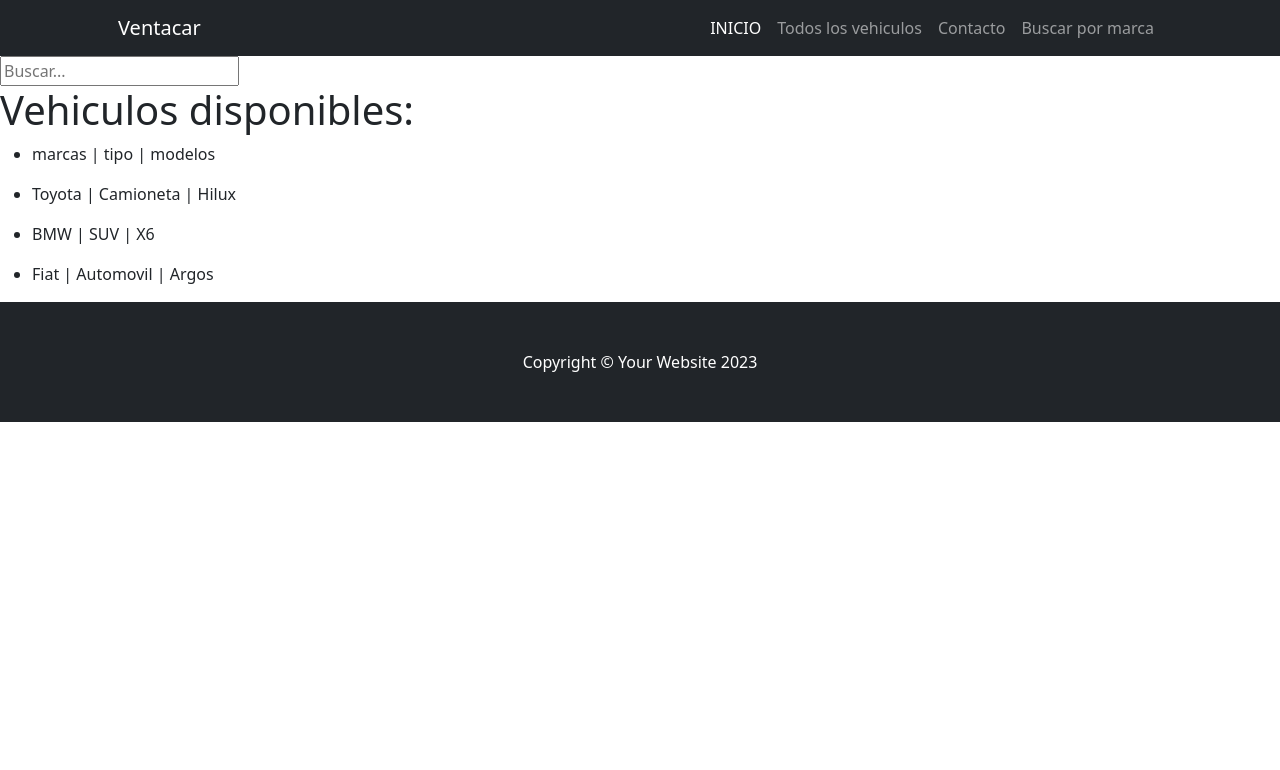
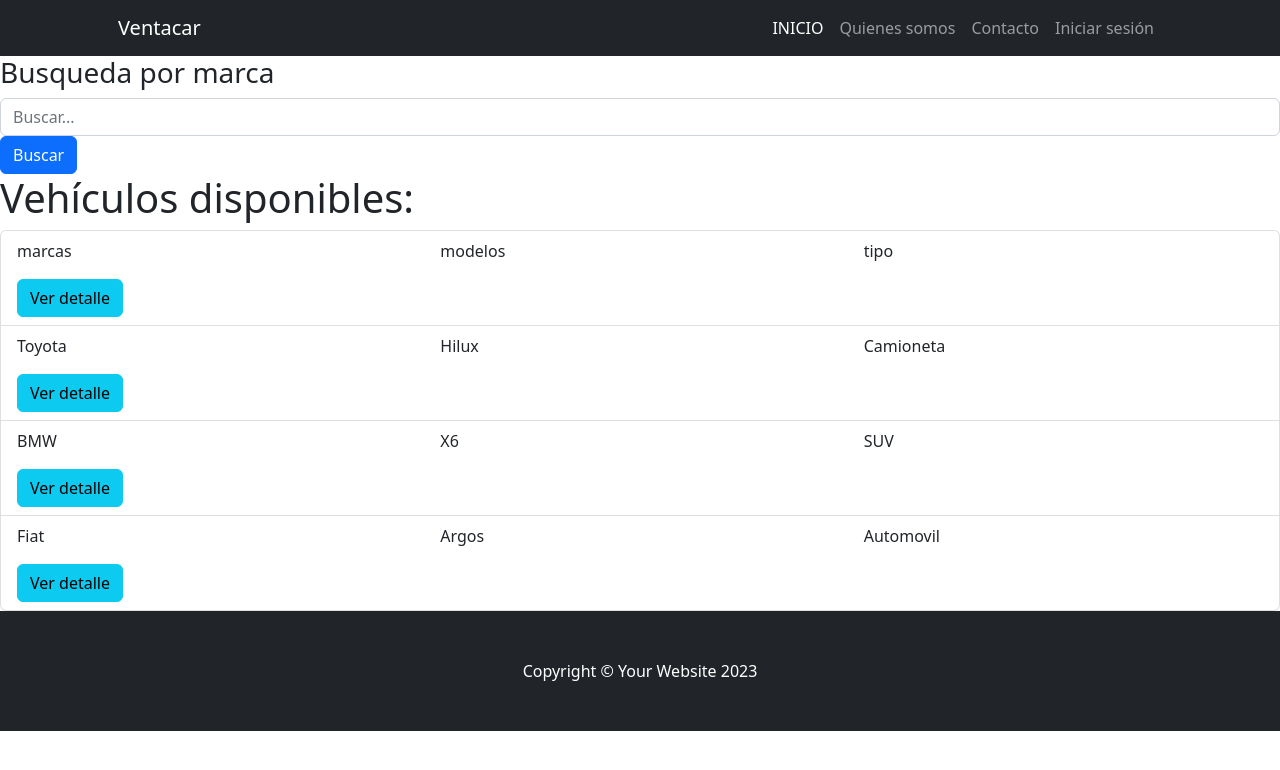
Before and after one commit to LuisDEsposito/consecionaria, a Django app: template vehiculos/templates/vehiculos/lista_vehiculos.html in a window 1280 px wide. Shown: the top 770 px of the page. Run offline with Django 5.2, Linux system fonts and the light colour scheme; the template is opened without the code that fills it: values that come from a table or form of the project are taken from there, others are empty; data comes from the database, SQL or seed files in the repository; both versions use the stored data as it was after the commit; some libraries are stand-ins or nearby versions.

Commit message:
creada la funcion ver detalle

```diff
--- a/core/templates/core/base.html
+++ b/core/templates/core/base.html
@@ -20,16 +20,16 @@
         <!-- Responsive navbar-->
     <nav class="navbar navbar-expand-lg navbar-dark bg-dark">
         <div class="container px-5">
-            <a class="navbar-brand" href="#!">Ventacar</a>
+            <a class="navbar-brand" href="{% url 'core:index' %}">Ventacar</a>
             <button class="navbar-toggler" type="button" data-bs-toggle="collapse"
                 data-bs-target="#navbarSupportedContent" aria-controls="navbarSupportedContent" aria-expanded="false"
                 aria-label="Toggle navigation"><span class="navbar-toggler-icon"></span></button>
             <div class="collapse navbar-collapse" id="navbarSupportedContent">
                 <ul class="navbar-nav ms-auto mb-2 mb-lg-0">
-                    <li class="nav-item"><a class="nav-link active" aria-current="page" href="{% url 'core:index' %}">INICIO</a></li>
-                    <li class="nav-item"><a class="nav-link" href="{% url 'vehiculos:index' %}">Todos los vehiculos</a></li>
+                    <li class="nav-item"><a class="nav-link active" aria-current="page" href="{% url 'vehiculos:index' %}">INICIO</a></li>
+                    <li class="nav-item"><a class="nav-link" href="">Quienes somos</a></li>
                     <li class="nav-item"><a class="nav-link" href="#!">Contacto</a></li>
-                    <li class="nav-item"><a class="nav-link" href="{% url 'vehiculos:index' %}">Buscar por marca</a></li>
+                    <li class="nav-item"><a class="nav-link" href="">Iniciar sesión</a></li>
                 </ul>
             </div>
         </div>
--- a/vehiculos/templates/vehiculos/lista_vehiculos.html
+++ b/vehiculos/templates/vehiculos/lista_vehiculos.html
@@ -1,20 +1,37 @@
 {% extends 'core/base.html' %}
 
 {% block title %}
-    Todos los vehiculos
+   Vehiculos - Todos los vehiculos
 {% endblock title %}
 
 {% block content %}
-<form action="{% url 'vehiculos:index' %}" method="get" >
-    <input type="text" name="busqueda" placeholder="Buscar...">
+<h3>Busqueda por marca</h3>
+<form class="form-inline" action="{% url 'vehiculos:lista_vehiculos' %}" method="get">
+    <div class="form-group">
+        <input type="text" class="form-control" name="busqueda" placeholder="Buscar...">
+    </div>
+    <button type="submit" class="btn btn-primary">Buscar</button>
 </form>
-    <h1>Vehiculos disponibles: </h1>
 
-        <ul>
-            {% for vehiculo in vehiculos %}
-            <li><p> {{vehiculo.marcas}} | {{vehiculo.tipo}} | {{vehiculo.modelos}} </p></li>
+<h1>Vehículos disponibles:</h1>
 
-            {% endfor %}
-         </ul>
+<ul class="list-group">
+    {% for vehiculo in vehiculos %}
+    <li class="list-group-item">
+        <div class="row">
+            <div class="col-md-4">
+                <p>{{ vehiculo.marcas }}</p>
+            </div>
+            <div class="col-md-4">
+                <p>{{ vehiculo.modelos }}</p>
+            </div>
+            <div class="col-md-4">
+                <p>{{ vehiculo.tipo }}</p>
+            </div>
+        </div>
+        <a href="{% url 'vehiculos:detalle_vehiculo' vehiculo.id %}" class="btn btn-info">Ver detalle</a>
+    </li>
+    {% endfor %}
+</ul>
 
 {% endblock content %}
--- a/vehiculos/urls.py
+++ b/vehiculos/urls.py
@@ -1,9 +1,16 @@
 from django.urls import path
-from vehiculos.views import index, publicar_vehiculo
+from vehiculos.views import (
+    index,
+    lista_vehiculos,
+    publicar_vehiculo,
+    detalle_vehiculo,
+    )
 
 app_name = "vehiculos"
 
 urlpatterns = [
     path("", index, name="index"),
+    path("lista/vehiculos", lista_vehiculos, name="lista_vehiculos"),
     path('vehiculos/publicar', publicar_vehiculo, name='publicar_vehiculo'),
-    ]
+    path('vehiculo/detalle/<int:pk>', detalle_vehiculo, name='detalle_vehiculo'),
+]
```
Also changed, not shown: vehiculos/templates/vehiculos/index.html (added, +21 -0 lines), vehiculos/templates/vehiculos/lista_vehiculos_agregar.html (+18 -7 lines), vehiculos/templates/vehiculos/lista_vehiculos_detalle.html (added, +22 -0 lines), vehiculos/views.py (+9 -10 lines), db.sqlite3.
